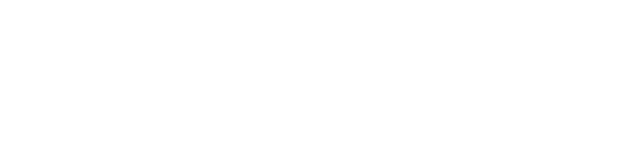
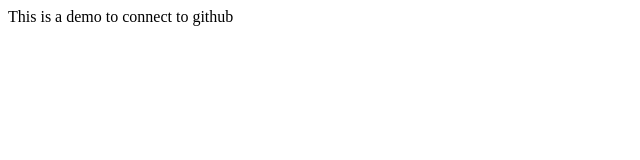
Before and after one commit to Aawveii-dngl/demo-to-connect-vscode, a plain HTML site: page index.html in a window 1280 px wide. Shown: the whole page, without its empty margins (0-640 px from the left). Drawn offline with Linux system fonts and the light colour scheme.

Commit message:
2nd commit

```diff
--- a/index.html
+++ b/index.html
@@ -7,6 +7,6 @@
     <title>Document</title>
 </head>
 <body>
-
+    This is a demo to connect to github
 </body>
 </html>
```
